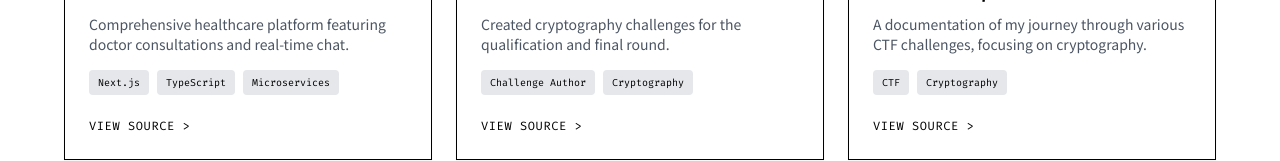
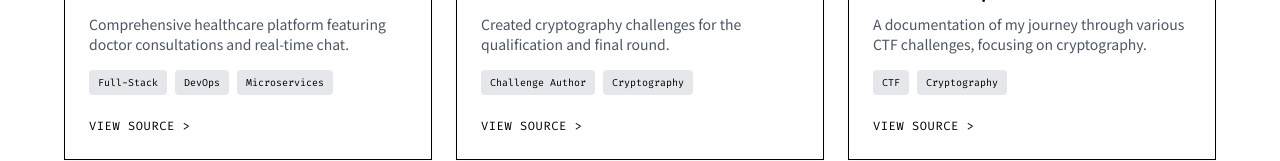
Before and after one commit to setiawans/portofolio-revamp, a Vue app: page /projects in a window 1280 px wide. Shown: the part 933-1094 px from the top of the page. Built offline with nearby package versions, Linux system fonts and the light colour scheme.

Commit message:
feat: finish projects section

```diff
--- a/src/views/ProjectsView.vue
+++ b/src/views/ProjectsView.vue
@@ -68,7 +68,7 @@ const projects = [
   {
     title: "PandaCare",
     description: "Comprehensive healthcare platform featuring doctor consultations and real-time chat.",
-    tags: ["Next.js", "TypeScript", "Microservices"],
+    tags: ["Full-Stack", "DevOps", "Microservices"],
     link: "https://github.com/orgs/Adpro-Genap-2024-2025-A05/repositories",
     image: pandacareImg
   },
```
